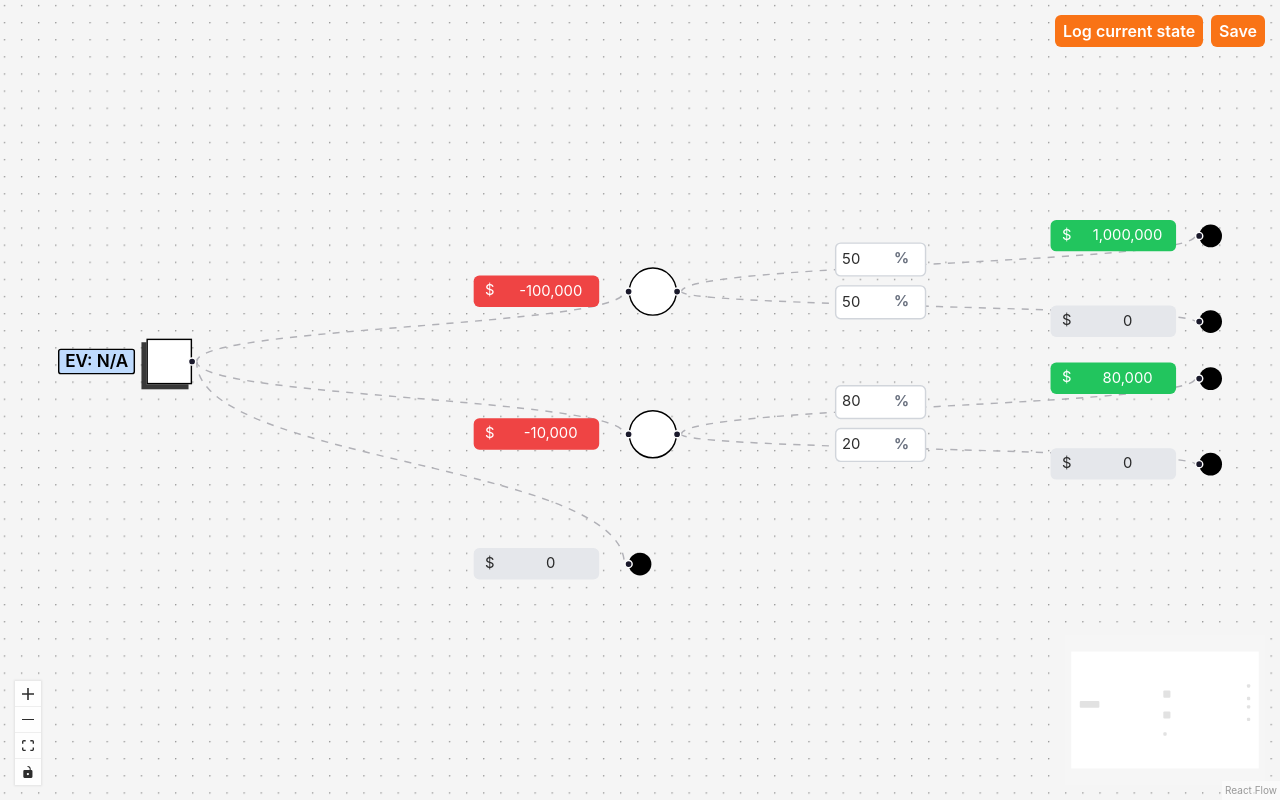
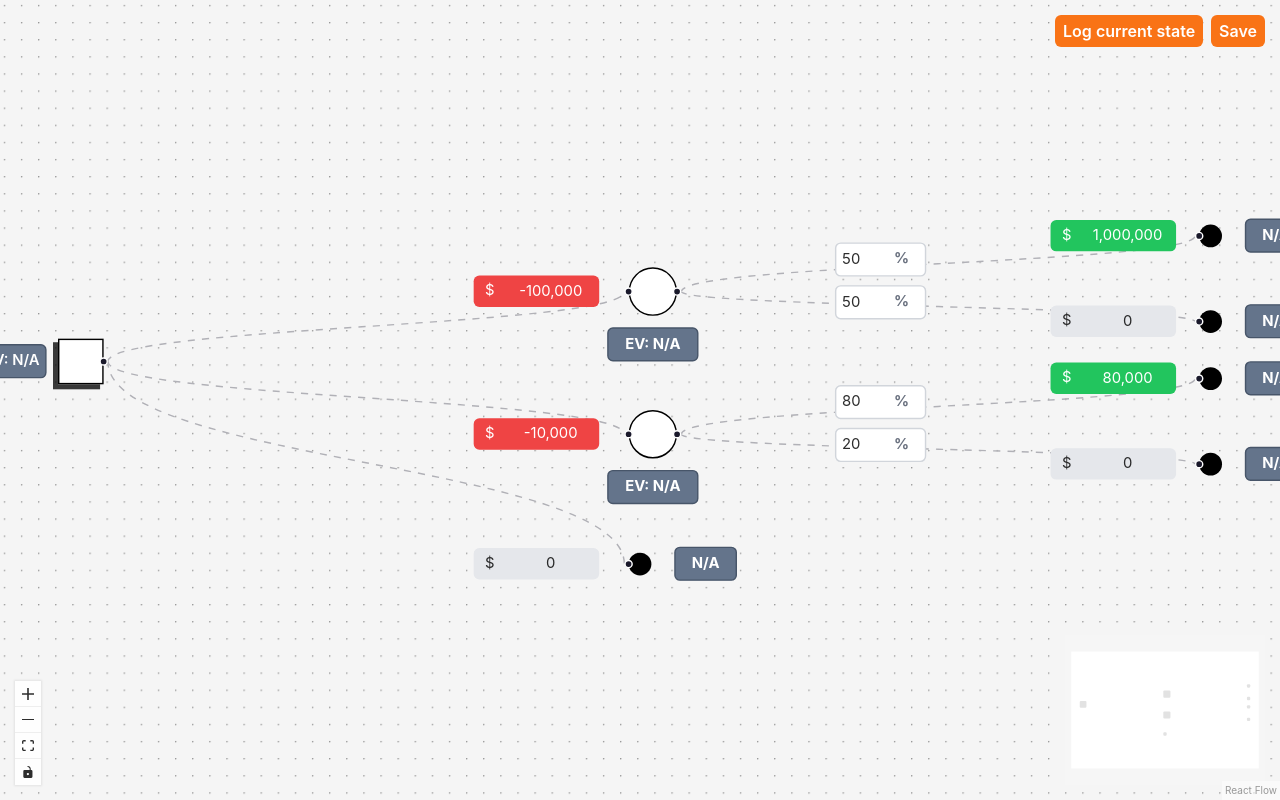
Before and after one commit to atakanzen/muaddib-fe, a React (Vite) app: page / in a window 1280 px wide. Built offline with nearby package versions, Linux system fonts and the light colour scheme.

Commit message:
Add EV and total payoff label displays to according nodes

```diff
--- a/src/components/chance-probability-input.tsx
+++ b/src/components/chance-probability-input.tsx
@@ -17,7 +17,7 @@ const ChanceProbabilityInput = ({ edgeID }: ChanceProbabilityProps) => {
 
   const sourceNodeID = useSourceNodeID(edgeID) ?? "";
   const edge: TChanceEdge | undefined = useAppSelector((state) =>
-    selectEdgeByID(state, edgeID)
+    selectEdgeByID<TChanceEdge>(state, edgeID)
   );
 
   const handleOnChangeProbabilityInput = useCallback(
--- a/src/nodes/chance-node.tsx
+++ b/src/nodes/chance-node.tsx
@@ -1,10 +1,19 @@
-import { Handle, NodeProps, Position } from "@xyflow/react";
+import { Handle, Node, NodeProps, Position } from "@xyflow/react";
 import classNames from "classnames";
 import { ConnectionLimitHandle } from "../handles/connection-limit-handle";
 
-export const ChanceNode = ({ selected }: NodeProps) => {
+type ChanceNodeData = {
+  ev?: number;
+};
+
+export type TChanceNode = Node<ChanceNodeData, "chanceNode">;
+
+export const ChanceNode = ({
+  selected,
+  data: { ev },
+}: NodeProps<TChanceNode>) => {
   return (
-    <>
+    <div className="relative">
       <div
         className={classNames(
           "p-4 flex items-center justify-center rounded-full bg-white border border-black",
@@ -19,6 +28,9 @@ export const ChanceNode = ({ selected }: NodeProps) => {
         />
         <Handle type="source" position={Position.Right} />
       </div>
-    </>
+      <div className="absolute nodrag hover:cursor-default select-text w-16 border border-slate-600 text-center p-1 bg-slate-500 text-white mt-2 text-xss font-bold rounded left-1/2 top-full -translate-x-1/2">
+        EV: {ev ?? "N/A"}
+      </div>
+    </div>
   );
 };
--- a/src/nodes/decision-node.tsx
+++ b/src/nodes/decision-node.tsx
@@ -13,8 +13,8 @@ export const DecisionNode = ({
   id,
 }: NodeProps<TDecisionNode>) => {
   return (
-    <div className="flex gap-2 items-center justify-center">
-      <span className="nodrag hover:cursor-default select-text border border-black px-1 py-1/2 bg-blue-200 rounded-sm font-semibold text-black text-xs w-22 truncate">
+    <div className="relative">
+      <span className="absolute right-full top-1/2 -translate-y-1/2 mr-2 nodrag hover:cursor-default select-text border border-slate-600 p-1 bg-slate-500 rounded font-semibold text-white text-xss w-22 truncate">
         EV: {data.ev ?? "N/A"}
       </span>
       <div
--- a/src/nodes/endpoint-node.tsx
+++ b/src/nodes/endpoint-node.tsx
@@ -1,9 +1,19 @@
-import { NodeProps, Position } from "@xyflow/react";
+import { Node, NodeProps, Position } from "@xyflow/react";
 import classNames from "classnames";
 import { ConnectionLimitHandle } from "../handles/connection-limit-handle";
 
-export const EndpointNode = ({ selected }: NodeProps) => {
+type EndpointNodeData = {
+  calculatedPayoff?: number;
+};
+
+export type TEndpointNode = Node<EndpointNodeData, "endpointNode">;
+
+export const EndpointNode = ({
+  selected,
+  data: { calculatedPayoff },
+}: NodeProps<TEndpointNode>) => {
   return (
+    <div className="relative">
       <div
         className={classNames("rounded-full bg-black h-4 w-4", {
           "bg-orange-500": selected,
@@ -15,5 +25,9 @@ export const EndpointNode = ({ selected }: NodeProps) => {
           position={Position.Left}
         />
       </div>
+      <div className="absolute nodrag hover:cursor-default select-text left-full top-1/2 -translate-y-1/2 ml-4 p-1 rounded bg-slate-500 border border-slate-600 text-white font-bold text-xss min-w-11 text-center">
+        {calculatedPayoff ?? "N/A"}
+      </div>
+    </div>
   );
 };
--- a/src/state/editor/store.ts
+++ b/src/state/editor/store.ts
@@ -1,4 +1,4 @@
-import { createSelector, createSlice, PayloadAction } from "@reduxjs/toolkit";
+import { createSlice, PayloadAction } from "@reduxjs/toolkit";
 import {
   addEdge,
   applyEdgeChanges,
@@ -246,13 +246,10 @@ export const {
 
 export const selectNodes = (state: RootState) => state.editor.nodes;
 export const selectEdges = (state: RootState) => state.editor.edges;
-export const selectEdgeByID = createSelector(
-  [
-    (state: RootState) => state.editor.edges,
-    (_state: RootState, edgeID: string) => edgeID,
-  ],
-  (edges, edgeID) => edges.find((e) => e.id === edgeID) as TChanceEdge
-);
+export const selectEdgeByID = <T = Edge>(state: RootState, edgeID: string) =>
+  state.editor.edges.find((e) => e.id === edgeID) as T | undefined;
+export const selectNodeByID = <T = Node>(state: RootState, nodeID: string) =>
+  state.editor.nodes.find((n) => n.id === nodeID) as T | undefined;
 export const selectPaneContextVisible = (state: RootState) =>
   state.editor.paneContextMenu.visible;
 export const selectPaneContextPosition = (state: RootState) =>
```
Lines whose indentation alone changed are shown as unchanged.
